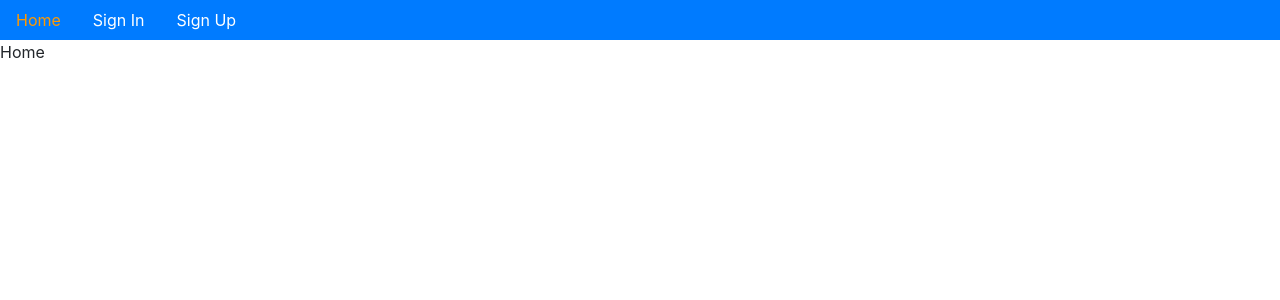
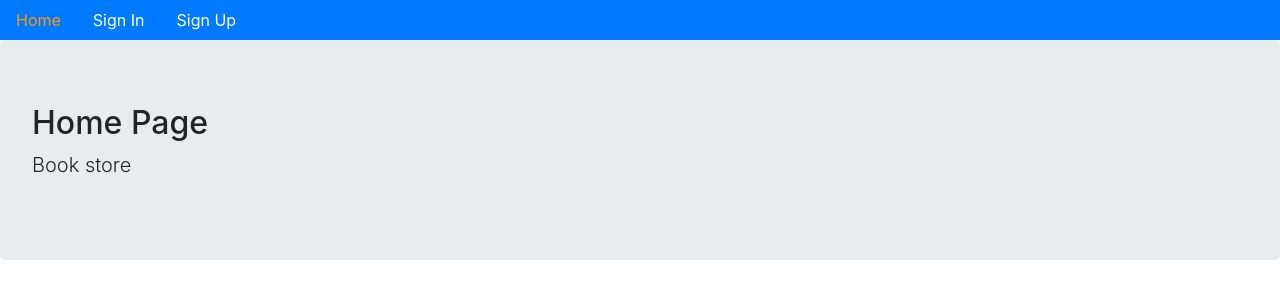
Before and after one commit to imvamsi/MERN_ecommerce, a React (Create React App) app in the folder client/: page / in a window 1280 px wide. Shown: the top 300 px of the page. Built offline with nearby package versions, Linux system fonts and the light colour scheme.

Commit message:
added layout

```diff
--- a/client/src/Routes.js
+++ b/client/src/Routes.js
@@ -3,12 +3,10 @@ import SignIn from './user/SignIn'
 import SignUp from './user/SignUp'
 import{BrowserRouter as Router, Switch, Route} from 'react-router-dom'
 import Home from './core/Home'
-import Menu from './core/Menu'
 
 const Routes = () => {
     return (
        <Router>
-         <Menu/>
           <div>
             <Switch>
                 <Route exact path='/' component={Home}/>
--- a/client/src/core/Home.js
+++ b/client/src/core/Home.js
@@ -1,10 +1,9 @@
 import React from 'react'
+import Layout from './Layout'
 
 const Home = () => {
     return (
-        <div>
-            Home
-        </div>
+        <Layout title='Home Page' description='Book store'></Layout>
     )
 }
 
--- /dev/null
+++ b/client/src/core/Layout.js
@@ -0,0 +1,19 @@
+import React from 'react'
+import Menu from './Menu'
+
+const Layout = ({title, description, className, children}) => {
+    return (
+        <div>
+            <Menu/>
+            <div className="jumbotron">
+                <h2>{title}</h2>
+                <p className="lead">{description}</p>
+                <div className={className}>
+                    {children}
+                </div>
+            </div>
+        </div>
+    )
+}
+
+export default Layout
--- a/client/src/user/SignIn.js
+++ b/client/src/user/SignIn.js
@@ -1,10 +1,9 @@
 import React from 'react'
+import Layout from '../core/Layout'
 
 const SignIn = () => {
     return (
-        <div>
-            SignIn
-        </div>
+            <Layout title='Log In' description='Sign in to the app'></Layout>
     )
 }
 
--- a/client/src/user/SignUp.js
+++ b/client/src/user/SignUp.js
@@ -1,10 +1,9 @@
 import React from 'react'
+import Layout from '../core/Layout'
 
 const SignUp = () => {
     return (
-        <div>
-            SignUp
-        </div>
+        <Layout title='Sign Up' description='Sign up to the app'></Layout>
     )
 }
 
```
